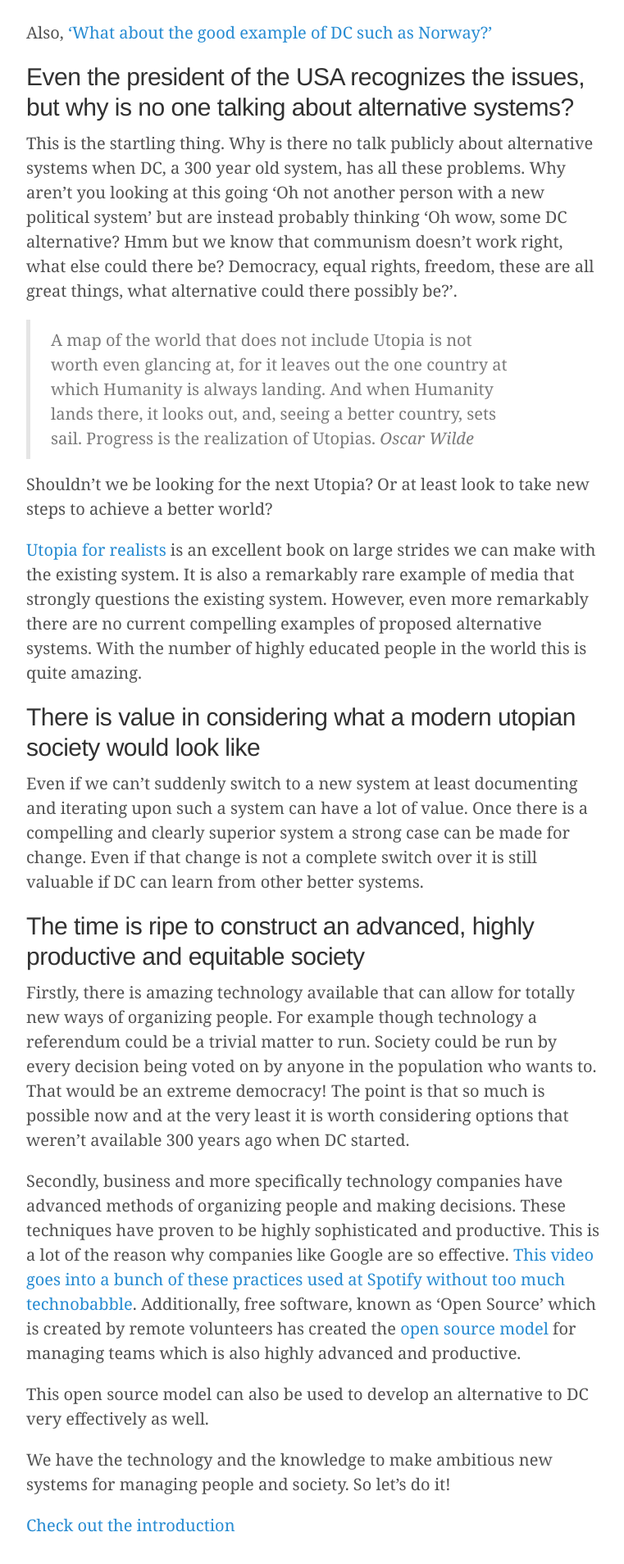
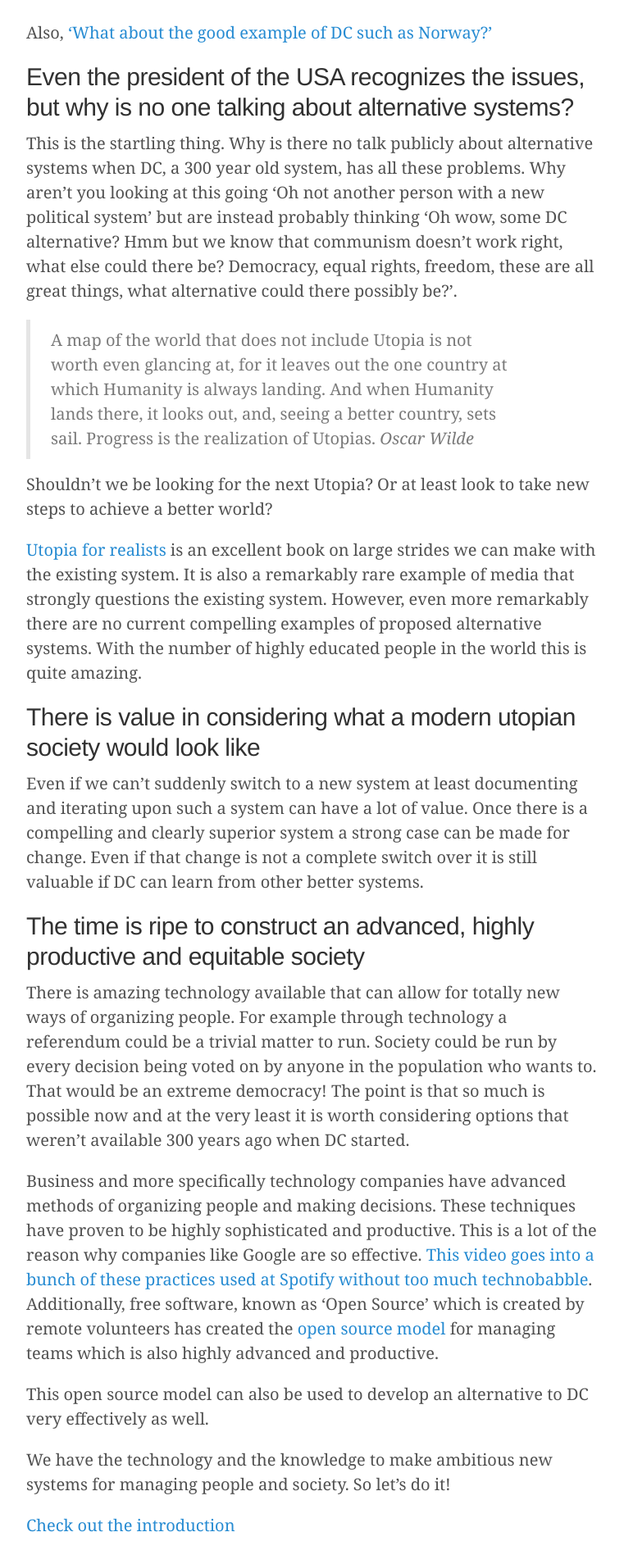
Before and after one commit to open-socialism/open-socialism-site, a Jekyll site: the page built from why-create-a-new-system.md, in a window 1280 px wide. Shown: the part 1845-3753 px from the top of the page at 82% size, without its empty margins (258-1019 px from the left). Built offline with Jekyll 4.4.1, drawn with Linux system fonts in a browser that asks for light colours.

Commit message:
tweak wording / fix type

```diff
--- a/why-create-a-new-system.md
+++ b/why-create-a-new-system.md
@@ -48,9 +48,9 @@ Even if we can't suddenly switch to a new system at least documenting and iterat
 
 ## The time is ripe to construct an advanced, highly productive and equitable society
 
-Firstly, there is amazing technology available that can allow for totally new ways of organizing people. For example though technology a referendum could be a trivial matter to run. Society could be run by every decision being voted on by anyone in the population who wants to. That would be an extreme democracy! The point is that so much is possible now and at the very least it is worth considering options that weren't available 300 years ago when DC started.
+There is amazing technology available that can allow for totally new ways of organizing people. For example through technology a referendum could be a trivial matter to run. Society could be run by every decision being voted on by anyone in the population who wants to. That would be an extreme democracy! The point is that so much is possible now and at the very least it is worth considering options that weren't available 300 years ago when DC started.
 
-Secondly, business and more specifically technology companies have advanced methods of organizing people and making decisions. These techniques have proven to be highly sophisticated and productive. This is a lot of the reason why companies like Google are so effective. [This video goes into a bunch of these practices used at Spotify without too much technobabble](https://labs.spotify.com/2014/03/27/spotify-engineering-culture-part-1/){:target="blank"}. Additionally, free software, known as 'Open Source' which is created by remote volunteers has created the [open source model](https://en.wikipedia.org/wiki/Open-source_model){:target="blank"} for managing teams which is also highly advanced and productive.
+Business and more specifically technology companies have advanced methods of organizing people and making decisions. These techniques have proven to be highly sophisticated and productive. This is a lot of the reason why companies like Google are so effective. [This video goes into a bunch of these practices used at Spotify without too much technobabble](https://labs.spotify.com/2014/03/27/spotify-engineering-culture-part-1/){:target="blank"}. Additionally, free software, known as 'Open Source' which is created by remote volunteers has created the [open source model](https://en.wikipedia.org/wiki/Open-source_model){:target="blank"} for managing teams which is also highly advanced and productive.
 
 This open source model can also be used to develop an alternative to DC very effectively as well.
 
```
